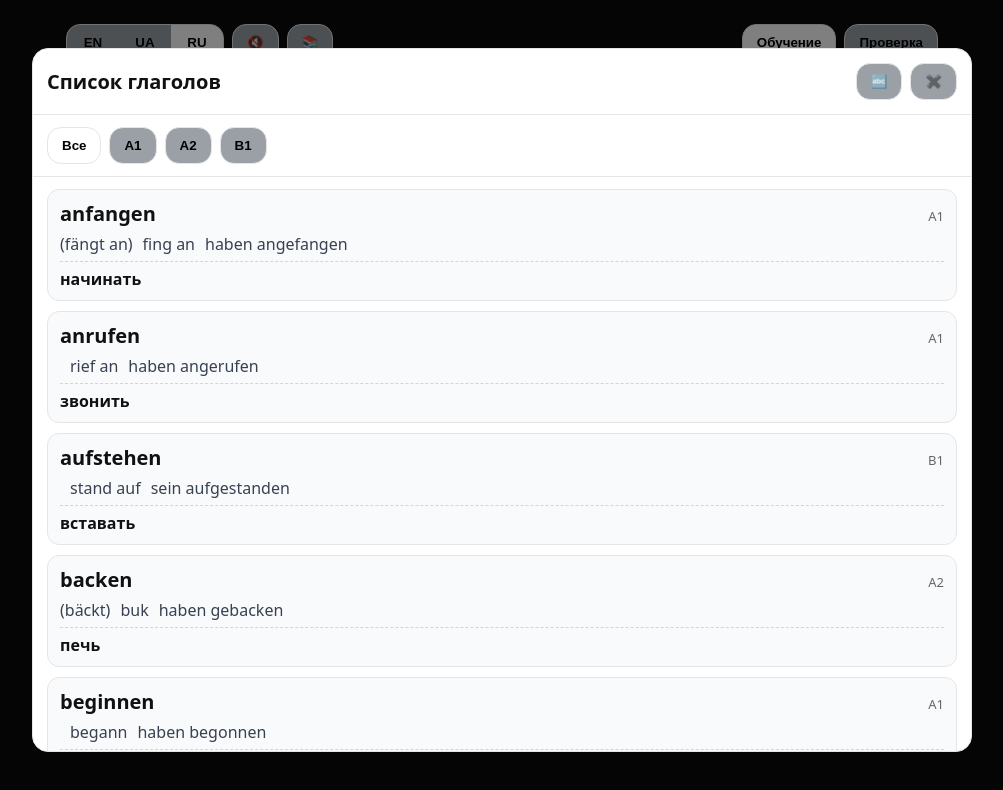
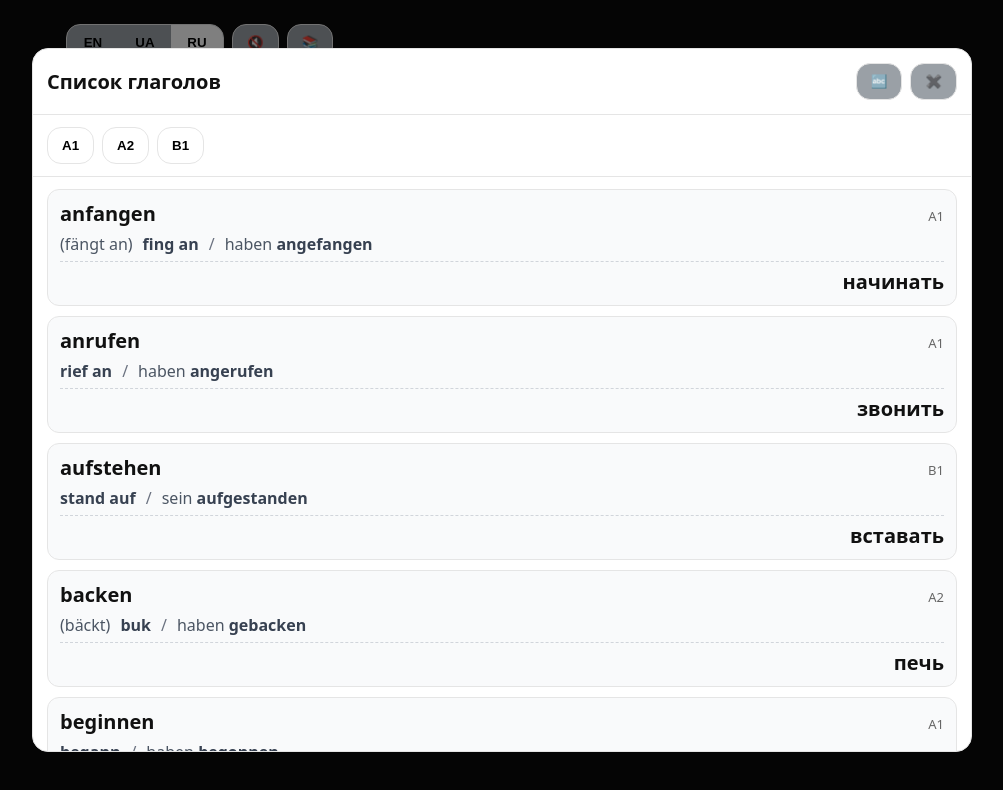
Before and after one commit to uponom/DEIrregularVerbs, a website with bundled scripts: page src/index.html in a window 1280 px wide. Both pictures are taken after a click on the button "Показать список глаголов". Shown: the whole page, without its empty margins (138-1141 px from the left). Built offline with nearby package versions, Linux system fonts and the light colour scheme.

Commit message:
Release v9

```diff
--- a/src/app-version.js
+++ b/src/app-version.js
@@ -1,7 +1,7 @@
 (function (global) {
   'use strict';
 
-  const APP_VERSION = '8';
+  const APP_VERSION = '9';
 
   function getAppVersion() {
     return APP_VERSION;
--- a/src/index.html
+++ b/src/index.html
@@ -32,12 +32,16 @@
   }
   /* Controls */
   .container { max-width: 920px; margin: 0 auto; padding: clamp(12px, 2.5vw, 24px); padding-bottom: calc(env(safe-area-inset-bottom,0) + 16px); }
-  .controls { display: flex; flex-wrap: wrap; gap: 8px; align-items: center; justify-content: space-between; margin-bottom: 12px; }
+  .controls { display: grid; gap: 10px; margin-bottom: 12px; }
+  .controls-top { display: flex; flex-wrap: wrap; gap: 8px; align-items: center; justify-content: space-between; }
   .controls-group { display: flex; flex-wrap: wrap; gap: 8px; align-items: center; }
   .icon-btn { min-width: 44px; text-align: center; }
   .segmented { display: inline-flex; border: 1px solid var(--border); border-radius: 14px; overflow: hidden; background: var(--inactive); }
   .segmented button { border: 0; background: transparent; padding: 10px 14px; font-weight: 600; cursor: pointer; min-width: 52px; }
   .segmented button.active { background: var(--primary); }
+  .segmented-wide { display: flex; width: 100%; }
+  .segmented-wide button { flex: 1; text-align: center; }
+  .level-filters { display: flex; flex-wrap: wrap; gap: 8px; }
   .btn { padding: 10px 14px; border-radius: 14px; border: 1px solid var(--border); background: var(--inactive); cursor: pointer; font-weight: 600; }
   .btn.active { background: var(--primary); }
   .btn-green { background: var(--green); color: #fff; border-color: var(--green); }
@@ -161,10 +165,15 @@
     gap: 10px;
     color: #374151;
   }
+  .verbs-row-pras { color: #4b5563; }
+  .verbs-row-sep { color: #6b7280; }
+  .verbs-row-aux { font-weight: 400; color: #4b5563; }
   .verbs-row-translation {
     border-top: 1px dashed #d1d5db;
     padding-top: 6px;
-    font-weight: 600;
+    font-size: 20px;
+    font-weight: 700;
+    text-align: right;
   }
 
   /* TTS info */
@@ -175,6 +184,7 @@
 <body>
 <div class="container">
   <div class="controls">
+    <div class="controls-top">
       <div class="controls-group">
         <div class="segmented" id="langGroup" role="group" aria-label="Language">
           <button type="button" data-lang="EN">EN</button>
@@ -184,9 +194,11 @@
         <button type="button" id="ttsToggleBtn" class="btn icon-btn" aria-label="Toggle speech" title="Toggle speech">🔇</button>
         <button type="button" id="openVerbsBtn" class="btn icon-btn" aria-label="Open verbs list" title="Open verbs list">📚</button>
       </div>
-    <div class="controls-group" role="group" aria-label="Mode">
-      <button type="button" id="modeLearn" class="btn active">Learn</button>
-      <button type="button" id="modeQuiz" class="btn">Quiz</button>
+    </div>
+    <div id="levelFilters" class="level-filters" role="group" aria-label="Level filters"></div>
+    <div id="modeGroup" class="segmented segmented-wide" role="group" aria-label="Mode">
+      <button type="button" id="modeLearn" class="active">Learn</button>
+      <button type="button" id="modeQuiz">Quiz</button>
     </div>
   </div>
 
--- a/src/index.js
+++ b/src/index.js
@@ -15,32 +15,46 @@ import { createTtsService } from './services/tts.js';
 const VERBS = Array.isArray(window.VERBS) ? window.VERBS : [];
 const NORMALIZE_RECORDS = window.VerbSchema?.normalizeVerbRecords;
 const ITEMS = createItems(VERBS, NORMALIZE_RECORDS);
-const HAS_QUIZABLE_ITEMS = ITEMS.some((item) => item.de && item.pret && item.part2);
 const VERBS_LIST = window.VerbsList || {
-  SORT_MODES: { INFINITIVE: 'infinitive' },
   buildVerbList: () => [],
+  filterByLevels: (items) => items.slice(),
   getAvailableLevels: () => [],
 };
 
 const main = document.getElementById('main');
 const ttsInfo = document.getElementById('ttsInfo');
 const langGroup = document.getElementById('langGroup');
+const levelFilters = document.getElementById('levelFilters');
 const modeLearnButton = document.getElementById('modeLearn');
 const modeQuizButton = document.getElementById('modeQuiz');
 const ttsToggleButton = document.getElementById('ttsToggleBtn');
 const openVerbsButton = document.getElementById('openVerbsBtn');
 const verbsModalRoot = document.getElementById('verbsModalRoot');
 const ttsService = createTtsService();
+const AVAILABLE_LEVELS = VERBS_LIST.getAvailableLevels(ITEMS);
 
-const store = createStore(createInitialState(), () => ({ itemsLength: ITEMS.length }));
+let store;
+let lastAutoSpokenCardId = null;
+
+function getSelectedLevels(state) {
+  if (Array.isArray(state.selectedLevels)) return state.selectedLevels;
+  return AVAILABLE_LEVELS.slice();
+}
+
+function getFilteredItems(state) {
+  return VERBS_LIST.filterByLevels(ITEMS, state.selectedLevels, AVAILABLE_LEVELS);
+}
+
+store = createStore(createInitialState(), () => ({ itemsLength: getFilteredItems(store.getState()).length, levels: AVAILABLE_LEVELS }));
 
 function getState() {
   return store.getState();
 }
 
-function getCurrentItem() {
-  const state = getState();
-  return ITEMS[state.index];
+function getCurrentItem(filteredItems, state) {
+  if (!filteredItems.length) return null;
+  const idx = state.index % filteredItems.length;
+  return filteredItems[idx];
 }
 
 function getLabels() {
@@ -95,32 +109,46 @@ function renderControls() {
   });
 }
 
+function renderLevelFilterButtons() {
+  const state = getState();
+  const selected = new Set(getSelectedLevels(state));
+  levelFilters.replaceChildren();
+  AVAILABLE_LEVELS.forEach((level) => {
+    const button = document.createElement('button');
+    button.type = 'button';
+    button.className = `btn ${selected.has(level) ? 'active' : ''}`;
+    button.textContent = level;
+    button.setAttribute('aria-pressed', String(selected.has(level)));
+    button.onclick = () => dispatch({ type: ACTIONS.TOGGLE_LEVEL_FILTER, value: level });
+    levelFilters.appendChild(button);
+  });
+}
+
 function renderTtsInfo() {
   const state = getState();
   const labels = getLabels();
   ttsService.renderInfo(ttsInfo, state.tts, window.APP_VERSION || 'dev', labels.ttsInfo);
 }
 
-function renderModal() {
+function renderModal(filteredItems) {
   const state = getState();
   const labels = getLabels();
-  const levels = VERBS_LIST.getAvailableLevels(ITEMS);
-  const verbs = VERBS_LIST.buildVerbList(ITEMS, {
+  const verbs = VERBS_LIST.buildVerbList(filteredItems, {
     uiLang: state.uiLang,
-    level: state.verbsLevelFilter,
+    selectedLevels: getSelectedLevels(state),
     sortMode: state.verbsSortMode,
   });
 
   renderVerbsModal(verbsModalRoot, {
     open: state.verbsModalOpen,
     labels,
-    levels,
-    activeLevel: state.verbsLevelFilter,
+    levels: AVAILABLE_LEVELS,
+    selectedLevels: getSelectedLevels(state),
     sortMode: state.verbsSortMode,
     verbs,
     onClose: () => dispatch({ type: ACTIONS.CLOSE_VERBS_MODAL }),
     onSortToggle: () => dispatch({ type: ACTIONS.TOGGLE_VERBS_SORT }),
-    onLevelSelect: (level) => dispatch({ type: ACTIONS.SET_VERBS_LEVEL_FILTER, value: level }),
+    onLevelToggle: (level) => dispatch({ type: ACTIONS.TOGGLE_LEVEL_FILTER, value: level }),
   });
 }
 
@@ -136,13 +164,17 @@ function scheduleDispatch(action) {
 function renderApp() {
   const state = getState();
   const labels = getLabels();
-  const item = getCurrentItem();
+  const filteredItems = getFilteredItems(state);
+  const item = getCurrentItem(filteredItems, state);
+
   renderControls();
+  renderLevelFilterButtons();
   renderTtsInfo();
-  renderModal();
+  renderModal(filteredItems);
 
   if (!item) {
     renderEmptyState(main, labels);
+    lastAutoSpokenCardId = null;
     return;
   }
 
@@ -157,15 +189,19 @@ function renderApp() {
         ttsService.speakSegments(getSpeakSegments(item, state.uiLang), state.tts, { force: true });
       },
     });
-    if (state.tts) {
+
+    if (state.tts && lastAutoSpokenCardId !== item.id) {
       ttsService.speakSegments(getSpeakSegments(item, state.uiLang), true, { force: false });
+      lastAutoSpokenCardId = item.id;
     }
     return;
   }
 
+  lastAutoSpokenCardId = null;
+  const hasQuizableItems = filteredItems.some((entry) => entry.de && entry.pret && entry.part2);
   const canQuizForms = item.de && item.pret && item.part2;
   if (!canQuizForms) {
-    if (!HAS_QUIZABLE_ITEMS || ITEMS.length <= 1) {
+    if (!hasQuizableItems || filteredItems.length <= 1) {
       renderEmptyState(main, labels);
       return;
     }
@@ -188,14 +224,14 @@ function renderApp() {
       ttsService.speakSegments([{ text: value, lang: 'de-DE' }], state.tts, { force: false });
       scheduleDispatch({ type: ACTIONS.QUIZ_SET_PRET, value });
     },
-    onPickP2: (value) => {
+    onPickP2: () => {
       ttsService.speakSegments(getSpeakSegments(item, state.uiLang), state.tts, { force: false });
-      scheduleDispatch({ type: ACTIONS.QUIZ_SET_P2, value });
+      scheduleDispatch({ type: ACTIONS.QUIZ_SET_P2, value: item.part2 });
     },
     onNextItem: () => {
       dispatch({ type: ACTIONS.NEXT_ITEM_AND_RESET_QUIZ });
     },
-    getOptions: (key, correctItem) => makeSmartOptions(ITEMS, key, correctItem, 5, shuffle),
+    getOptions: (key, correctItem) => makeSmartOptions(filteredItems, key, correctItem, 5, shuffle),
   });
 }
 
--- a/src/state.js
+++ b/src/state.js
@@ -8,7 +8,8 @@ export const ACTIONS = {
   OPEN_VERBS_MODAL: 'OPEN_VERBS_MODAL',
   CLOSE_VERBS_MODAL: 'CLOSE_VERBS_MODAL',
   TOGGLE_VERBS_SORT: 'TOGGLE_VERBS_SORT',
-  SET_VERBS_LEVEL_FILTER: 'SET_VERBS_LEVEL_FILTER',
+  TOGGLE_LEVEL_FILTER: 'TOGGLE_LEVEL_FILTER',
+  RESET_LEVEL_FILTERS: 'RESET_LEVEL_FILTERS',
   QUIZ_RESET: 'QUIZ_RESET',
   QUIZ_SET_DE: 'QUIZ_SET_DE',
   QUIZ_SET_PRET: 'QUIZ_SET_PRET',
@@ -28,7 +29,7 @@ export function createInitialState() {
     q: createQuizProgress(),
     verbsModalOpen: false,
     verbsSortMode: 'infinitive',
-    verbsLevelFilter: 'ALL',
+    selectedLevels: null,
   };
 }
 
@@ -122,10 +123,22 @@ export function reduceState(state, action, context) {
         ...currentState,
         verbsSortMode: currentState.verbsSortMode === 'infinitive' ? 'translation' : 'infinitive',
       };
-    case ACTIONS.SET_VERBS_LEVEL_FILTER:
+    case ACTIONS.TOGGLE_LEVEL_FILTER: {
+      const allLevels = Array.isArray(context?.levels) ? context.levels : [];
+      const selected = Array.isArray(currentState.selectedLevels) ? currentState.selectedLevels : allLevels.slice();
+      const level = action.value;
+      if (!level) return currentState;
+      const hasLevel = selected.includes(level);
+      const nextSelected = hasLevel ? selected.filter((x) => x !== level) : [...selected, level];
       return {
         ...currentState,
-        verbsLevelFilter: action.value || 'ALL',
+        selectedLevels: nextSelected,
+      };
+    }
+    case ACTIONS.RESET_LEVEL_FILTERS:
+      return {
+        ...currentState,
+        selectedLevels: null,
       };
     case ACTIONS.QUIZ_RESET:
       return {
--- a/src/ui/verbs-modal.js
+++ b/src/ui/verbs-modal.js
@@ -13,9 +13,17 @@ function buildVerbRow(verb, fallback) {
   row.appendChild(head);
 
   const forms = createElement('div', 'verbs-row-forms');
-  forms.appendChild(createElement('span', '', verb.pras ? `(${verb.pras})` : ''));
-  forms.appendChild(createElement('span', '', verb.pret || fallback));
-  forms.appendChild(createElement('span', '', `${verb.aux || ''} ${verb.part2 || fallback}`.trim()));
+  if (verb.pras) {
+    forms.appendChild(createElement('span', 'verbs-row-pras', `(${verb.pras})`));
+  }
+  forms.appendChild(createElement('strong', 'verbs-row-pret', verb.pret || fallback));
+  forms.appendChild(createElement('span', 'verbs-row-sep', '/'));
+  const part = createElement('span', 'verbs-row-part');
+  if (verb.aux) {
+    part.appendChild(createElement('span', 'verbs-row-aux', `${verb.aux} `));
+  }
+  part.appendChild(createElement('strong', 'verbs-row-part2', verb.part2 || fallback));
+  forms.appendChild(part);
   row.appendChild(forms);
 
   row.appendChild(createElement('div', 'verbs-row-translation', verb.translation || fallback));
@@ -27,12 +35,12 @@ export function renderVerbsModal(root, params) {
     open,
     labels,
     levels,
-    activeLevel,
+    selectedLevels,
     sortMode,
     verbs,
     onClose,
     onSortToggle,
-    onLevelSelect,
+    onLevelToggle,
   } = params;
 
   root.replaceChildren();
@@ -70,14 +78,13 @@ export function renderVerbsModal(root, params) {
   dialog.appendChild(header);
 
   const filters = createElement('div', 'modal-filters');
-  const allButton = createElement('button', `btn ${activeLevel === 'ALL' ? 'active' : ''}`, labels.verbsModal.allLevels);
-  allButton.type = 'button';
-  allButton.onclick = () => onLevelSelect('ALL');
-  filters.appendChild(allButton);
+  const selectedSet = new Set(
+    Array.isArray(selectedLevels) ? selectedLevels : levels
+  );
   levels.forEach((level) => {
-    const button = createElement('button', `btn ${activeLevel === level ? 'active' : ''}`, level);
+    const button = createElement('button', `btn ${selectedSet.has(level) ? 'active' : ''}`, level);
     button.type = 'button';
-    button.onclick = () => onLevelSelect(level);
+    button.onclick = () => onLevelToggle(level);
     filters.appendChild(button);
   });
   dialog.appendChild(filters);
--- a/src/verbs-list.js
+++ b/src/verbs-list.js
@@ -25,6 +25,19 @@
     return (items || []).filter((item) => item.level === level);
   }
 
+  function filterByLevels(items, selectedLevels, availableLevels) {
+    const list = items || [];
+    const levels = availableLevels || getAvailableLevels(list);
+    if (selectedLevels === null || selectedLevels === undefined) {
+      return list.slice();
+    }
+    const selected = Array.isArray(selectedLevels) ? selectedLevels : [];
+    if (!selected.length) return [];
+    if (selected.length === levels.length) return list.slice();
+    const selectedSet = new Set(selected);
+    return list.filter((item) => selectedSet.has(item.level));
+  }
+
   function sortItems(items, sortMode, uiLang) {
     const copy = (items || []).slice();
     const mode = sortMode || SORT_MODES.INFINITIVE;
@@ -39,9 +52,9 @@
   function buildVerbList(items, options) {
     const safeOptions = options || {};
     const uiLang = safeOptions.uiLang || 'RU';
-    const level = safeOptions.level || 'ALL';
     const sortMode = safeOptions.sortMode || SORT_MODES.INFINITIVE;
-    const filtered = filterByLevel(items, level);
+    const levels = getAvailableLevels(items || []);
+    const filtered = filterByLevels(items, safeOptions.selectedLevels, levels);
     return sortItems(filtered, sortMode, uiLang).map((item) => ({
       id: item.id,
       level: item.level,
@@ -58,6 +71,7 @@
     SORT_MODES,
     buildVerbList,
     filterByLevel,
+    filterByLevels,
     getAvailableLevels,
     pickTranslation,
     sortItems,
```
Also changed, not shown: tasks.md (+12 -0 lines), tests/app-smoke.test.js (+2 -0 lines), tests/verbs-list.test.js (+9 -4 lines), README.md. Lines whose indentation alone changed are shown as unchanged.
